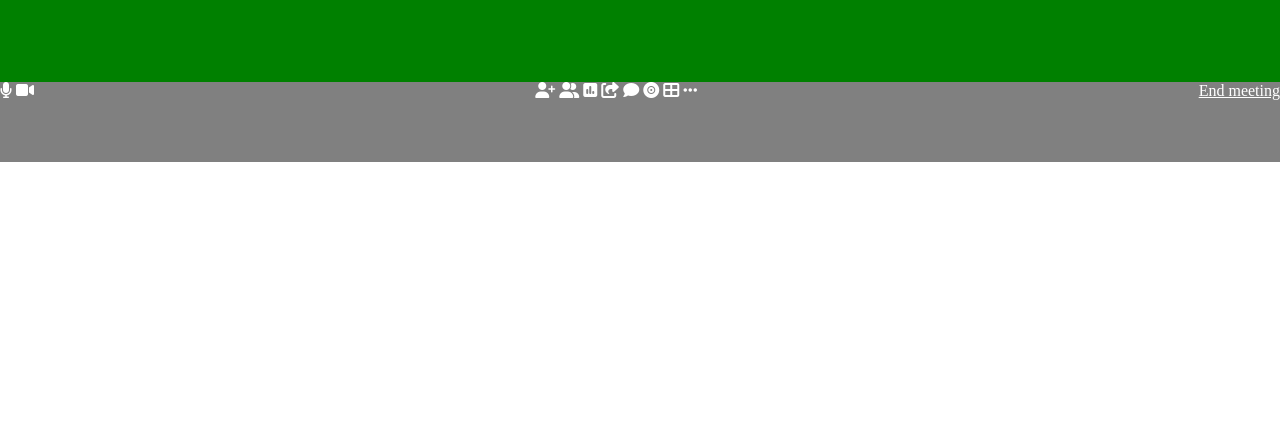
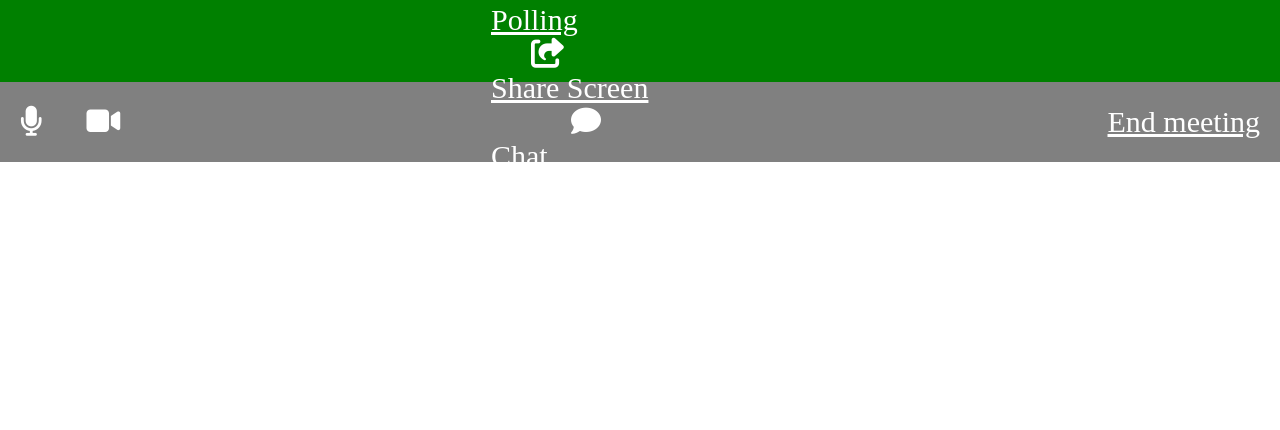
Before and after one commit to Mattia2119/html-css-zoom, a plain HTML site: page index.html in a window 1280 px wide. Shown: the part 718-1148 px from the top of the page. Before the commit the page ends 880 px from the top, so only its background shows below. Drawn offline with Linux system fonts and the light colour scheme.

Commit message:
sezionamento

```diff
--- a/index.html
+++ b/index.html
@@ -26,27 +26,67 @@
     </main>
 
     <footer>
-
+        <!--Sezione Sinistra-->
         <div class="footer-box">
            <a href="#"><i class="fas fa-microphone"></i></a>
            <a href="#"><i class="fas fa-video"></i></a>
         </div>
+        <!--Fine sezione sinistra-->
 
+        <!--Sezione centrale-->
         <div class="footer-box">
-          <a href="#"><i class="fas fa-user-plus"></i></a>
-          <a href="#"><i class="fas fa-user-friends"></i></a>
-          <a href="#"><i class="fas fa-poll"></i></a>
-          <a href="#"><i class="fas fa-share-square"></i></a>
-          <a href="#"></i></a>
-          <a href="#"><i class="fas fa-comment"></i></a>
-          <a href="#"><i class="fas fa-record-vinyl"></i></a>
-          <a href="#"><i class="fas fa-th-large"></i></a>
-          <a href="#"><i class="fas fa-ellipsis-h"></i></a>
+          <a href="#">
+              <i class="fas fa-user-plus"></i>
+              <p>Invite</p>
+          </a>
+
+          <a href="#">
+              <i class="fas fa-user-friends"></i>
+              <p>Manage Participants</p>
+          </a>
+
+          <a href="#">
+              <i class="fas fa-poll"></i>
+              <p>Polling</p>
+          </a>
+
+          <a href="#">
+              <i class="fas fa-share-square"></i>
+              <p>Share Screen</p>
+          </a>
+
+          <a href="#">
+             <!--Freccetta-->
+          </a>
+
+          <a href="#">
+              <i class="fas fa-comment"></i>
+              <p>Chat</p>
+          </a>
+
+          <a href="#">
+              <i class="fas fa-record-vinyl"></i>
+              <p>Record</p>
+          </a>
+
+          <a href="#">
+              <i class="fas fa-th-large"></i>
+              <p>Breakout Rooms</p>
+          </a>
+
+          <a href="#">
+              <i class="fas fa-ellipsis-h"></i>
+              <p>More</p>
+          </a>
         </div>
+        <!--Fine Sezione centrale-->
 
+        <!--Sezione destra-->
         <div class="footer-box">
             <a href="#">End meeting</a>
         </div>
+        <!--Fine sezione destra-->
+
 
     </footer>
     <!--Fine Header-->
--- a/style.css
+++ b/style.css
@@ -46,11 +46,15 @@
 footer {
     height: 80px;
     width: 100vw;
+    min-width: 30vw;
     background-color: gray;
     display: flex;
     justify-content: space-between;
+    align-items: center;
 }
 
 footer a {
     color: white;
+    font-size: 30px;
+    padding: 20px;
 }
```
